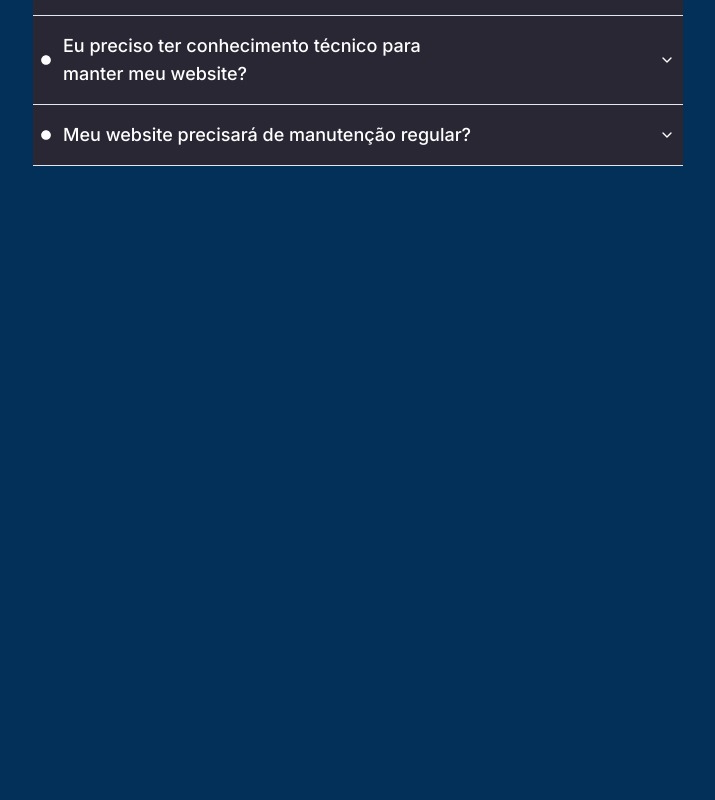
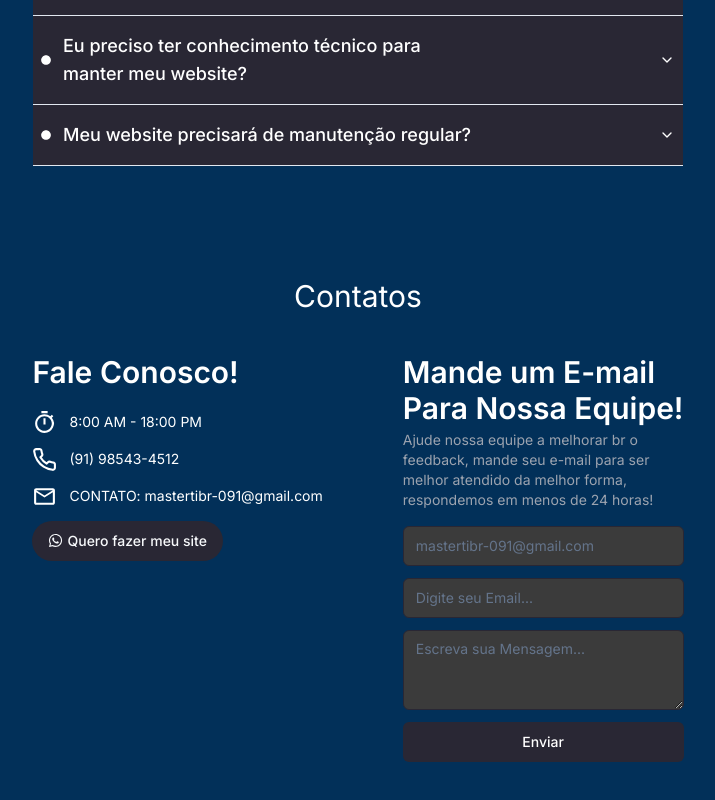
Before and after one commit to ayranoliveira1/master-ti, a Next.js app: page / in a window 1280 px wide. Shown: the part 2582-3382 px from the top of the page, without its empty margins (282-997 px from the left). Before the commit the page ends 2804 px from the top, so only its background shows below. Built offline with nearby package versions, Linux system fonts and the light colour scheme.

Commit message:
Feat: add contatcs component

```diff
--- a/app/page.tsx
+++ b/app/page.tsx
@@ -1,5 +1,6 @@
 import CardDesigner from "@/components/card-designer";
 import CardSites from "@/components/card-site";
+import Contacts from "@/components/contacts";
 import Header from "@/components/header";
 import Questions from "@/components/questions";
 import Start from "@/components/start";
@@ -26,6 +27,10 @@ export default function Home() {
          <div id="questions" className="py-14 container px-20">
             <Questions />
          </div>
+
+         <div id="questions" className="py-14 container px-20">
+            <Contacts />
+         </div>
       </>
    );
 }
--- /dev/null
+++ b/components/contacts.tsx
@@ -0,0 +1,82 @@
+import { FaWhatsapp } from "react-icons/fa";
+import { Button } from "./ui/button";
+import { MdOutlineMail, MdOutlineTimer } from "react-icons/md";
+import { FiPhone } from "react-icons/fi";
+import Link from "next/link";
+import { Input } from "./ui/input";
+import { Textarea } from "./ui/textarea";
+
+const Contacts = () => {
+   return (
+      <div className="flex flex-col items-center gap-10">
+         <h1 className="text-white text-3xl">Contatos</h1>
+
+         <div className="flex jsustify-center">
+            <div className="flex flex-col text-white gap-3 mr-20">
+               <h1 className="text-white text-3xl mb-2 font-semibold">
+                  Fale Conosco!
+               </h1>
+               <span className="flex items-center gap-3 text-sm">
+                  <MdOutlineTimer size={25} />
+                  8:00 AM - 18:00 PM
+               </span>
+               <span className="text-sm flex items-center gap-3">
+                  <FiPhone size={25} />
+                  (91) 98543-4512
+               </span>
+               <span className="text-sm flex items-center gap-3">
+                  <MdOutlineMail size={25} />
+                  CONTATO: mastertibr-091@gmail.com
+               </span>
+               <Link
+                  href={
+                     "https://api.whatsapp.com/send?phone=+55(91)982534512&text=Olá%2C+gostaria+de+conhecer+mais+o+trabalho+de+sites+de+vocês!"
+                  }
+                  target="_blank"
+               >
+                  <Button className="flex items-center gap-1 w-fit rounded-3xl text-sm bg-[#292734]">
+                     <FaWhatsapp size={15} />
+                     Quero fazer meu site
+                  </Button>
+               </Link>
+            </div>
+
+            <div className="flex flex-col gap-1">
+               <h1 className="text-white text-3xl font-semibold">
+                  Mande um E-mail <br /> Para Nossa Equipe!
+               </h1>
+
+               <p className="text-gray-400 text-sm">
+                  Ajude nossa equipe a melhorar br o <br /> feedback, mande seu
+                  e-mail para ser <br /> melhor atendido da melhor forma, <br />
+                  respondemos em menos de 24 horas!
+               </p>
+
+               <div className="flex flex-col gap-3 mt-3">
+                  <Input
+                     className="bg-[#3B3B3B] border-[#292734] text-white"
+                     placeholder="mastertibr-091@gmail.com"
+                  />
+
+                  <Input
+                     className="bg-[#3B3B3B] border-[#292734] text-white"
+                     placeholder="Digite seu Email..."
+                  />
+
+                  <Textarea
+                     className="bg-[#3B3B3B] border-[#292734] text-white"
+                     placeholder="Escreva sua Mensagem..."
+                  />
+
+                  <Button className="bg-[#292734] border-[#292734] text-white">
+                     Enviar
+                  </Button>
+               </div>
+            </div>
+            <div></div>
+         </div>
+      </div>
+   );
+};
+
+export default Contacts;
```
